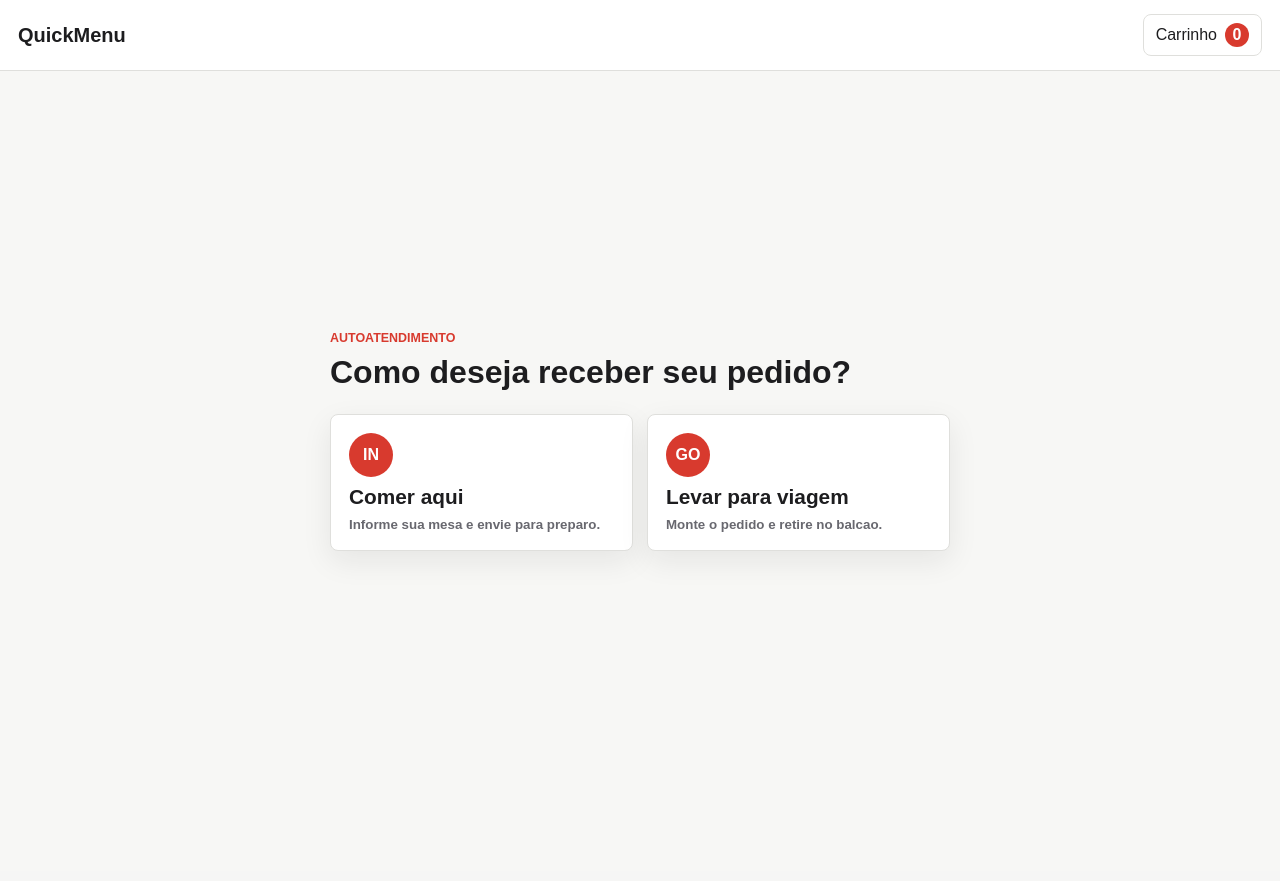
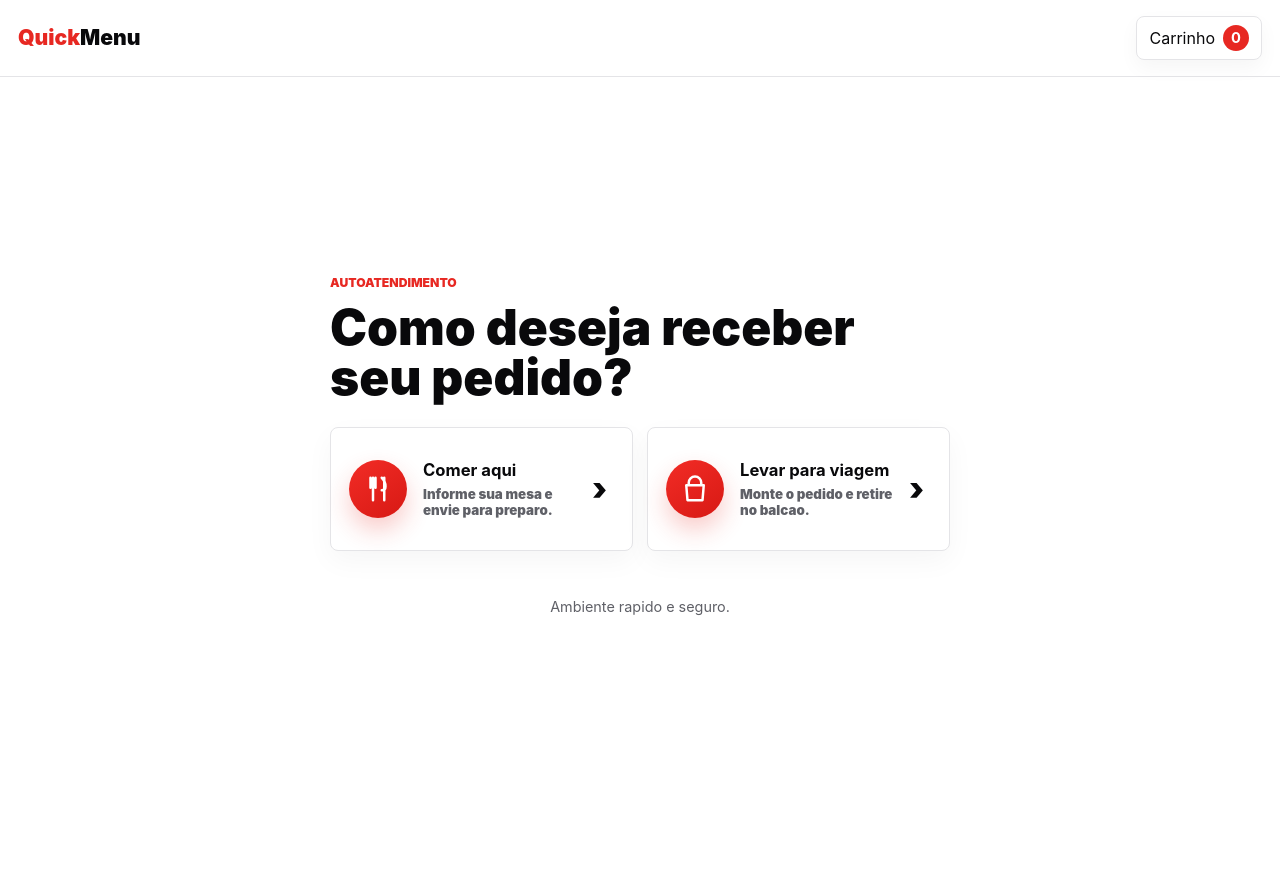
Before and after one commit to mendoncagomes/cardapioautomatico, a Django app: page / in a window 1280 px wide. Before the commit the page ends 553 px from the top, so only its background shows below. Run offline with Django 5.2, Linux system fonts and the light colour scheme.

Commit message:
Atualiza design do cardapio

```diff
--- a/static/css/styles.css
+++ b/static/css/styles.css
@@ -1,37 +1,32 @@
 :root {
-    --primary-color: #d83a2e;
-    --primary-dark: #a82820;
-    --background: #f7f7f5;
+    --primary-color: #e72822;
+    --primary-dark: #bc1713;
+    --background: #ffffff;
+    --soft-background: #f7f7f7;
     --surface: #ffffff;
-    --text-color: #1d1d1f;
-    --muted: #68686f;
-    --border-color: #dfdfdc;
+    --text-color: #09090b;
+    --muted: #5f6067;
+    --subtle: #8a8b91;
+    --border-color: #e4e4e7;
     --radius: 8px;
-    --shadow: 0 10px 30px rgba(20, 20, 20, 0.08);
+    --shadow: 0 14px 34px rgba(15, 15, 20, 0.08);
 }
 
-* {
-    box-sizing: border-box;
-}
+* { box-sizing: border-box; }
 
+html,
 body {
     margin: 0;
     min-height: 100vh;
     background: var(--background);
     color: var(--text-color);
-    font-family: Arial, Helvetica, sans-serif;
+    font-family: Inter, Arial, Helvetica, sans-serif;
     letter-spacing: 0;
 }
 
-a {
-    color: inherit;
-    text-decoration: none;
-}
-
-button,
-input {
-    font: inherit;
-}
+a { color: inherit; text-decoration: none; }
+button, input { font: inherit; }
+button { -webkit-tap-highlight-color: transparent; }
 
 .app-header {
     position: sticky;
@@ -41,55 +36,65 @@ input {
     align-items: center;
     justify-content: space-between;
     gap: 16px;
-    padding: 14px 18px;
+    min-height: 76px;
+    padding: 16px 18px;
     background: rgba(255, 255, 255, 0.96);
     border-bottom: 1px solid var(--border-color);
+    backdrop-filter: blur(16px);
 }
 
 .brand {
-    font-size: 1.25rem;
-    font-weight: 800;
+    font-size: 1.32rem;
+    font-weight: 900;
+    line-height: 1;
 }
+
+.brand span { color: var(--primary-color); }
 
 .cart-link {
     display: inline-flex;
     align-items: center;
     gap: 8px;
-    min-height: 42px;
+    min-height: 44px;
     padding: 0 12px;
     border: 1px solid var(--border-color);
     border-radius: var(--radius);
     background: var(--surface);
+    box-shadow: 0 8px 20px rgba(20, 20, 20, 0.04);
 }
 
+.cart-icon { display: none; }
+
 .cart-link strong {
-    min-width: 24px;
-    min-height: 24px;
+    min-width: 26px;
+    min-height: 26px;
     display: inline-grid;
     place-items: center;
     border-radius: 999px;
     color: #fff;
     background: var(--primary-color);
+    font-size: 0.92rem;
 }
 
 .page {
-    width: min(100%, 880px);
+    width: min(100%, 960px);
     margin: 0 auto;
-    padding: 20px 16px 96px;
+    padding: 28px 16px 100px;
 }
 
 .messages {
-    width: min(100%, 880px);
+    width: min(100%, 960px);
     margin: 12px auto 0;
     padding: 0 16px;
 }
 
 .message {
     margin: 0 0 8px;
-    padding: 12px;
+    padding: 12px 14px;
     border-radius: var(--radius);
-    background: #fff3d7;
-    border: 1px solid #efd28f;
+    background: #fff7ed;
+    border: 1px solid #fed7aa;
+    color: #9a3412;
 }
 
 .start-screen,
@@ -103,27 +108,28 @@ input {
 }
 
 .eyebrow {
-    margin: 0 0 8px;
+    margin: 0 0 10px;
     color: var(--primary-color);
-    font-weight: 800;
+    font-weight: 900;
     text-transform: uppercase;
-    font-size: 0.78rem;
+    font-size: 0.76rem;
 }
 
 h1 {
     margin: 0;
-    font-size: 2rem;
-    line-height: 1.08;
+    font-size: clamp(2rem, 8vw, 3.1rem);
+    line-height: 1.02;
+    font-weight: 900;
 }
 
 h2 {
     margin: 0;
-    font-size: 1.05rem;
+    font-size: 1.18rem;
+    line-height: 1.12;
+    font-weight: 900;
 }
 
-p {
-    line-height: 1.45;
-}
+p { line-height: 1.45; }
 
 .choice-grid {
     display: grid;
@@ -137,25 +143,29 @@ p {
     border: 0;
     border-radius: var(--radius);
     cursor: pointer;
-    font-weight: 800;
+    font-weight: 900;
 }
 
 .choice-button {
-    min-height: 132px;
+    min-height: 124px;
     display: grid;
-    justify-items: start;
-    gap: 8px;
+    grid-template-columns: 58px 1fr 22px;
+    align-items: center;
+    gap: 16px;
     padding: 18px;
     color: var(--text-color);
     text-align: left;
     background: var(--surface);
     border: 1px solid var(--border-color);
-    box-shadow: var(--shadow);
+    box-shadow: 0 10px 28px rgba(15, 15, 20, 0.04);
 }
 
-.choice-button strong {
-    font-size: 1.3rem;
+.choice-copy {
+    display: grid;
+    gap: 6px;
 }
+
+.choice-button strong { font-size: 1.04rem; }
 
 .choice-button small,
 .product-card p,
@@ -165,14 +175,37 @@ p {
 }
 
 .choice-icon {
-    min-width: 44px;
-    min-height: 44px;
+    width: 58px;
+    height: 58px;
     display: inline-grid;
     place-items: center;
     border-radius: 999px;
     color: #fff;
-    background: var(--primary-color);
-    font-weight: 900;
+    background: linear-gradient(145deg, #f22c26, #d71914);
+    box-shadow: 0 12px 24px rgba(231, 40, 34, 0.24);
+}
+
+.choice-icon svg {
+    width: 30px;
+    height: 30px;
+    fill: none;
+    stroke: currentColor;
+    stroke-width: 2;
+    stroke-linecap: round;
+    stroke-linejoin: round;
+}
+
+.choice-arrow {
+    color: var(--text-color);
+    font-size: 2rem;
+    line-height: 1;
+}
+
+.secure-note {
+    align-self: center;
+    margin: 22px 0 0;
+    color: var(--muted);
+    font-size: 0.9rem;
 }
 
 .form-stack {
--- a/templates/base.html
+++ b/templates/base.html
@@ -5,12 +5,13 @@
     <meta charset="utf-8">
     <meta name="viewport" content="width=device-width, initial-scale=1">
     <title>{% block title %}QuickMenu{% endblock %}</title>
-    <link rel="stylesheet" href="{% static 'css/styles.css' %}?v=2">
+    <link rel="stylesheet" href="{% static 'css/styles.css' %}?v=3">
 </head>
 <body>
     <header class="app-header">
-        <a class="brand" href="{% url 'menu:catalog' %}">QuickMenu</a>
+        <a class="brand" href="{% url 'menu:catalog' %}"><span>Quick</span>Menu</a>
         <a class="cart-link" href="{% url 'cart:detail' %}" aria-label="Ver carrinho">
+            <span class="cart-icon" aria-hidden="true">▱</span>
             <span>Carrinho</span>
             <strong>{{ cart_item_count }}</strong>
         </a>
--- a/templates/cart/detail.html
+++ b/templates/cart/detail.html
@@ -39,6 +39,10 @@
                 </article>
             {% endfor %}
         </div>
+        <div class="summary-box">
+            <p><span>Subtotal</span><strong>R$ {{ total }}</strong></p>
+            <p><span>Taxa de servico</span><strong>R$ 0,00</strong></p>
+        </div>
         <div class="total-box">
             <span>Total</span>
             <strong>R$ {{ total }}</strong>
--- a/templates/core/start.html
+++ b/templates/core/start.html
@@ -12,15 +12,26 @@
     <form class="choice-grid" method="post" action="{% url 'core:choose_order_type' %}">
         {% csrf_token %}
         <button class="choice-button" type="submit" name="order_type" value="eat_in">
-            <span class="choice-icon">IN</span>
-            <strong>Comer aqui</strong>
-            <small>Informe sua mesa e envie para preparo.</small>
+            <span class="choice-icon" aria-hidden="true">
+                <svg viewBox="0 0 24 24"><path d="M6 3v8M10 3v8M8 3v18M17 3v18M15 3c2 2 3 4 3 7 0 2-1 3-3 3"/></svg>
+            </span>
+            <span class="choice-copy">
+                <strong>Comer aqui</strong>
+                <small>Informe sua mesa e envie para preparo.</small>
+            </span>
+            <span class="choice-arrow" aria-hidden="true">›</span>
         </button>
         <button class="choice-button" type="submit" name="order_type" value="takeaway">
-            <span class="choice-icon">GO</span>
-            <strong>Levar para viagem</strong>
-            <small>Monte o pedido e retire no balcao.</small>
+            <span class="choice-icon" aria-hidden="true">
+                <svg viewBox="0 0 24 24"><path d="M7 9V7a5 5 0 0 1 10 0v2M5 9h14l-1 12H6L5 9Z"/></svg>
+            </span>
+            <span class="choice-copy">
+                <strong>Levar para viagem</strong>
+                <small>Monte o pedido e retire no balcao.</small>
+            </span>
+            <span class="choice-arrow" aria-hidden="true">›</span>
         </button>
     </form>
+    <p class="secure-note">Ambiente rapido e seguro.</p>
 </section>
 {% endblock %}
--- a/templates/menu/catalog.html
+++ b/templates/menu/catalog.html
@@ -20,6 +20,10 @@
 <nav class="category-tabs" aria-label="Categorias">
     {% for category in categories %}
         <a class="{% if selected_category.slug == category.slug %}active{% endif %}" href="?categoria={{ category.slug }}">
+            {% if category.slug == 'combos' %}<span>▣</span>{% endif %}
+            {% if category.slug == 'promocoes' %}<span>◇</span>{% endif %}
+            {% if category.slug == 'lanches' %}<span>▤</span>{% endif %}
+            {% if category.slug == 'personalizar' %}<span>＋</span>{% endif %}
             {{ category.name }}
         </a>
     {% empty %}
--- a/templates/menu/product_detail.html
+++ b/templates/menu/product_detail.html
@@ -12,6 +12,7 @@
         {% else %}
             <span>{{ product.name|slice:":1" }}</span>
         {% endif %}
+        <span class="image-count">1/3</span>
     </div>
     <h1>{{ product.name }}</h1>
     <p>{{ product.description }}</p>
```
Also changed, not shown: other parts of static/css/styles.css (+163 -79 lines), templates/components/product_card.html (+4 -3 lines), db.sqlite3.
